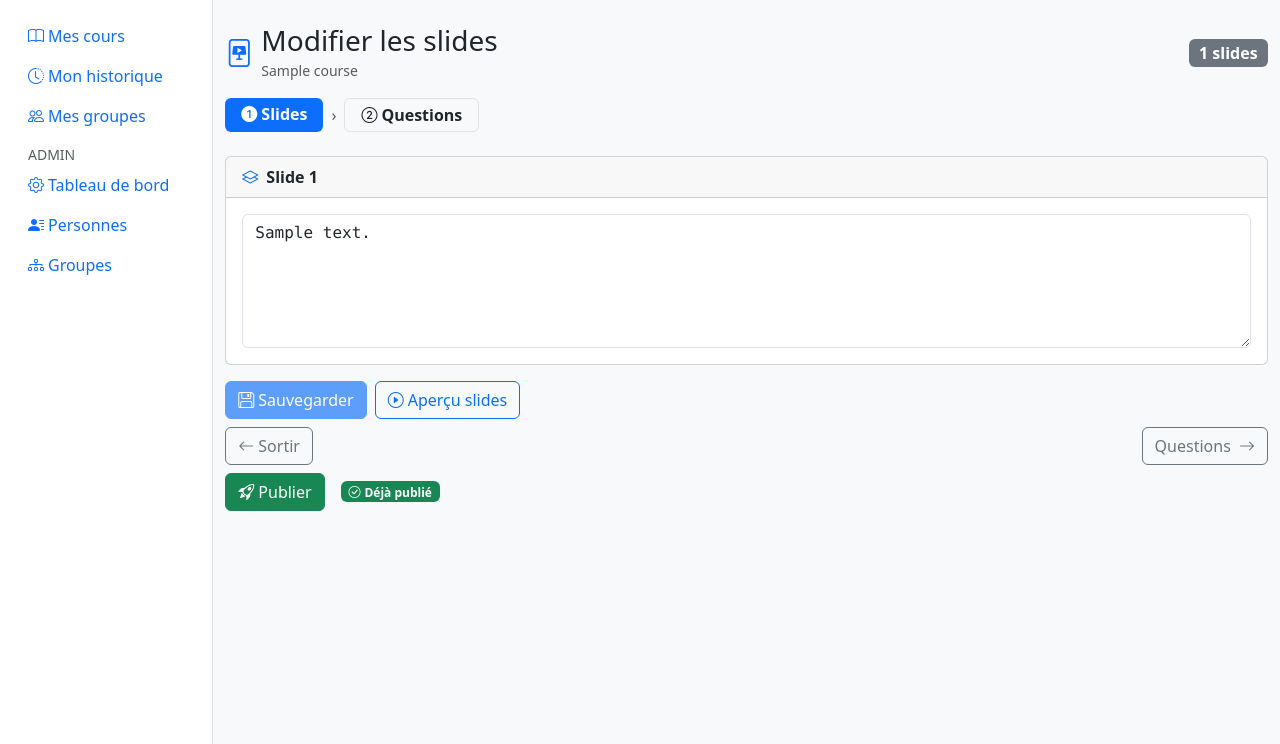
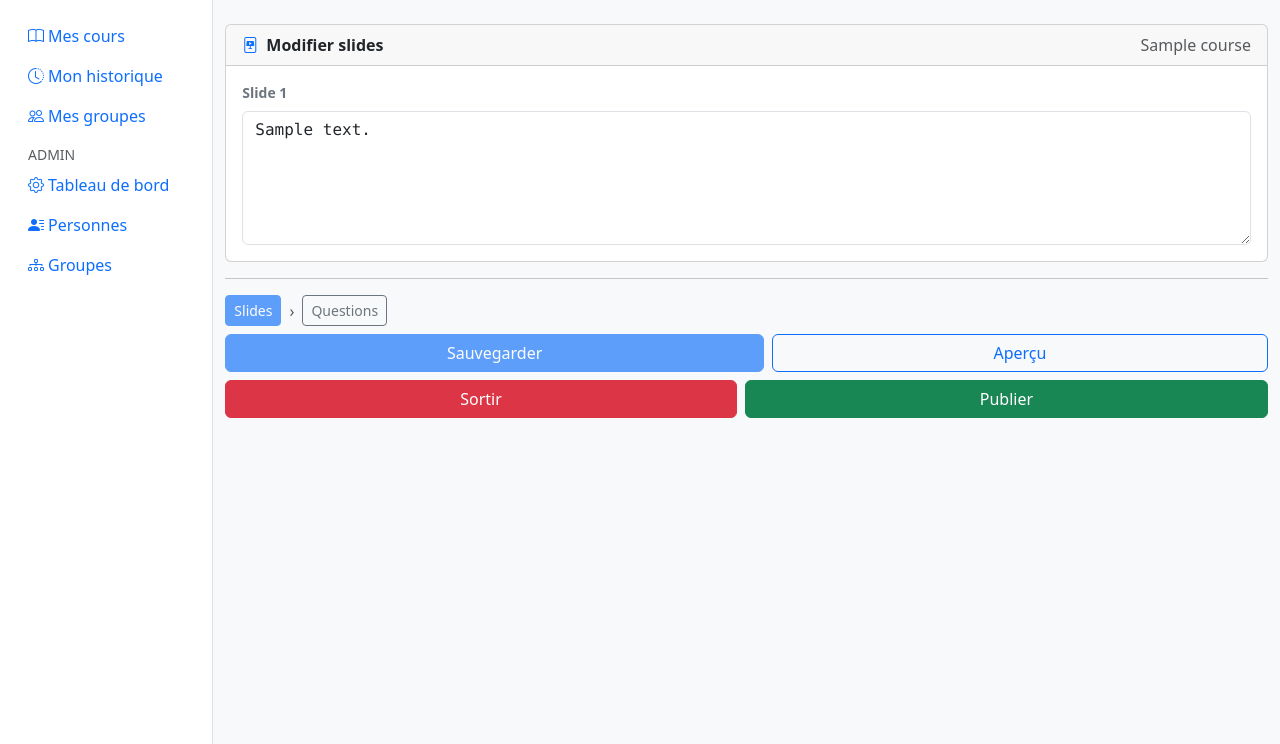
Before and after one commit to l3miage-seyfa/elearning-poc, a Django app: page /cours/1/review/slides/ in a window 1280 px wide. Shown: the part 56-800 px from the top of the page. Run offline with Django 5.2, Linux system fonts and the light colour scheme; a user stored in the database is signed in; tables that the repository leaves empty hold one stand-in row (values such as "Sample post").

Commit message:
refonte: layout review slides/questions — header card, nav bas, boutons uniformes

```diff
--- a/backend/templates/courses/review_slides.html
+++ b/backend/templates/courses/review_slides.html
@@ -1,14 +1,6 @@
 {% extends "base.html" %}
 {% block title %}Modifier les slides — {{ course.title }}{% endblock %}
 {% block content %}
-<div class="d-flex align-items-center gap-2 mb-3">
-  <i class="bi bi-file-slides fs-3 text-primary"></i>
-  <div>
-    <h1 class="h3 mb-0">Modifier les slides</h1>
-    <small class="text-muted">{{ course.title }}</small>
-  </div>
-  <span class="ms-auto badge bg-secondary fs-6">{{ slides|length }} slides</span>
-</div>
 
 {% if messages %}
   {% for m in messages %}
@@ -18,15 +10,6 @@
   {% endfor %}
 {% endif %}
 
-<!-- Navigation étapes -->
-<div class="d-flex gap-2 mb-4">
-  <span class="badge bg-primary px-3 py-2 fs-6"><i class="bi bi-1-circle-fill me-1"></i>Slides</span>
-  <span class="text-muted align-self-center">›</span>
-  <a href="{% url 'courses:review_questions' pk=course.pk %}" class="badge bg-light text-dark border px-3 py-2 fs-6 text-decoration-none">
-    <i class="bi bi-2-circle me-1"></i>Questions
-  </a>
-</div>
-
 <form method="post" id="slides-form">
   {% csrf_token %}
   <input type="hidden" name="action" id="form-action" value="save">
@@ -34,10 +17,12 @@
   {% for slide in slides %}
   <div class="card mb-3">
     <div class="card-header d-flex align-items-center gap-2 py-2">
-      <i class="bi bi-layers text-primary"></i>
-      <strong>Slide {{ slide.order }}</strong>
+      <i class="bi bi-file-slides text-primary"></i>
+      <strong>Modifier slides</strong>
+      <span class="ms-auto fw-normal text-muted">{{ course.title }}</span>
     </div>
     <div class="card-body">
+      <div class="fw-semibold mb-2 text-secondary small">Slide {{ slide.order }}</div>
       <textarea
         name="slide_{{ slide.pk }}"
         rows="5"
@@ -48,43 +33,40 @@
   </div>
   {% endfor %}
 
-  <!-- Ligne 1 : Sauvegarder | Aperçu slides -->
+  <hr class="my-3">
+
+  <!-- Navigation slides > questions -->
   <div class="d-flex gap-2 mb-2">
-    <button type="submit" id="btn-save" class="btn btn-primary" disabled
+    <span class="btn btn-sm btn-primary disabled">Slides</span>
+    <span class="align-self-center text-muted">›</span>
+    <a href="{% url 'courses:review_questions' pk=course.pk %}" class="btn btn-sm btn-outline-secondary">Questions</a>
+  </div>
+
+  <!-- Sauvegarder | Aperçu -->
+  <div class="d-flex gap-2 mb-2">
+    <button type="submit" id="btn-save" class="btn btn-primary flex-fill" disabled
             onclick="document.getElementById('form-action').value='save'">
-      <i class="bi bi-floppy me-1"></i>Sauvegarder
+      Sauvegarder
     </button>
     <a href="{% url 'participations:slide_reader' course.pk %}?preview=1"
-       class="btn btn-outline-primary" target="_blank">
-      <i class="bi bi-play-circle me-1"></i>Aperçu slides
+       class="btn btn-outline-primary flex-fill" target="_blank">
+      Aperçu
     </a>
   </div>
 
-  <!-- Ligne 2 : < Sortir | Questions > -->
-  <div class="d-flex gap-2 mb-2">
+  <!-- Sortir (rouge) | Publier (vert) -->
+  <div class="d-flex gap-2">
     <a href="{% url 'courses:responsible_group' pk=course.group.pk %}"
-       class="btn btn-outline-secondary">
-      <i class="bi bi-arrow-left me-1"></i>Sortir
+       class="btn btn-danger flex-fill">
+      Sortir
     </a>
-    <a href="{% url 'courses:review_questions' pk=course.pk %}"
-       class="btn btn-outline-secondary ms-auto">
-      Questions <i class="bi bi-arrow-right ms-1"></i>
-    </a>
+    <button type="submit" class="btn btn-success flex-fill"
+            onclick="document.getElementById('form-action').value='publish';
+                     return confirm('Sauvegarder et publier le cours ?')">
+      Publier
+    </button>
   </div>
 
-  <!-- Ligne 3 : Publier -->
-  <div class="d-flex gap-2 align-items-center">
-    <button type="submit" class="btn btn-success"
-            onclick="document.getElementById('form-action').value='publish';
-                     return confirm('Sauvegarder les slides et publier le cours ?')">
-      <i class="bi bi-rocket-takeoff me-1"></i>Publier
-    </button>
-    {% if course.is_published %}
-      <span class="badge bg-success ms-2"><i class="bi bi-check-circle me-1"></i>Déjà publié</span>
-    {% else %}
-      <span class="badge bg-warning text-dark ms-2">Non publié</span>
-    {% endif %}
-  </div>
 </form>
 
 <script>
```
Also changed, not shown: backend/templates/courses/review_questions.html (+27 -45 lines).
